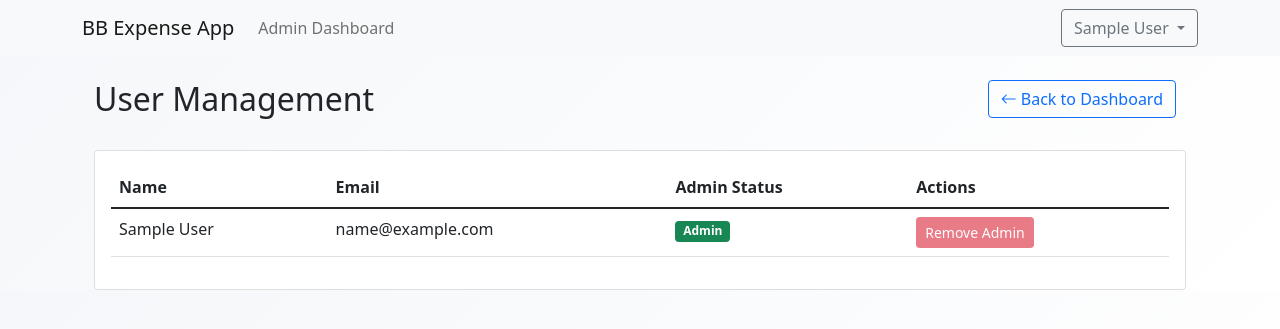
After one commit to ThomasKLA10/expense-app, a Flask app: page /admin/users in a window 1280 px wide. The commit adds this page. Shown: the top 329 px of the page. Run offline with Flask 3, Linux system fonts and the light colour scheme; a user stored in the database is signed in; tables that the repository leaves empty hold one stand-in row (values such as "Sample post"); some libraries are stand-ins or nearby versions.

Commit message:
added admin control in admin dashboard

```diff
--- a/app/__init__.py
+++ b/app/__init__.py
@@ -3,7 +3,7 @@ from flask import Flask, render_template, redirect, url_for, flash, request, sen
 from flask_login import login_required, current_user
 from .extensions import db, migrate, login_manager
 from .config import Config
-from .models import Receipt
+from .models import Receipt, User
 from .ocr import ReceiptScanner
 from werkzeug.utils import secure_filename
 from functools import wraps
@@ -168,6 +168,26 @@ def create_app():
             return redirect(url_for('admin_dashboard'))
         return render_template('admin/receipt_review.html', receipt=receipt)
 
+    @app.route('/admin/users')
+    @admin_required
+    def admin_users():
+        users = User.query.order_by(User.name).all()
+        return render_template('admin/users.html', users=users, current_user=current_user)
+
+    @app.route('/admin/users/<int:user_id>/toggle-admin', methods=['POST'])
+    @admin_required
+    def toggle_admin(user_id):
+        if current_user.id == user_id:
+            flash('You cannot modify your own admin status.', 'error')
+            return redirect(url_for('admin_users'))
+
+        user = User.query.get_or_404(user_id)
+        user.is_admin = not user.is_admin
+        db.session.commit()
+
+        flash(f'{"Removed admin privileges from" if not user.is_admin else "Granted admin privileges to"} {user.name}.', 'success')
+        return redirect(url_for('admin_users'))
+
     # Create database tables
     with app.app_context():
         db.create_all()
--- a/app/templates/admin/admin_dashboard.html
+++ b/app/templates/admin/admin_dashboard.html
@@ -5,6 +5,11 @@
     <div class="row mb-4">
         <div class="col">
             <h2>Admin Dashboard</h2>
+        </div>
+        <div class="col-auto">
+            <a href="{{ url_for('admin_users') }}" class="btn btn-outline-primary">
+                <i class="bi bi-people"></i> Manage Users
+            </a>
         </div>
     </div>
 
--- /dev/null
+++ b/app/templates/admin/users.html
@@ -0,0 +1,54 @@
+{% extends "base.html" %}
+
+{% block content %}
+<div class="container">
+    <div class="row mb-4">
+        <div class="col">
+            <h2>User Management</h2>
+        </div>
+        <div class="col-auto">
+            <a href="{{ url_for('admin_dashboard') }}" class="btn btn-outline-primary">
+                <i class="bi bi-arrow-left"></i> Back to Dashboard
+            </a>
+        </div>
+    </div>
+
+    <div class="card">
+        <div class="card-body">
+            <table class="table">
+                <thead>
+                    <tr>
+                        <th>Name</th>
+                        <th>Email</th>
+                        <th>Admin Status</th>
+                        <th>Actions</th>
+                    </tr>
+                </thead>
+                <tbody>
+                    {% for user in users %}
+                    <tr>
+                        <td>{{ user.name }}</td>
+                        <td>{{ user.email }}</td>
+                        <td>
+                            <span class="badge bg-{{ 'success' if user.is_admin else 'secondary' }}">
+                                {{ 'Admin' if user.is_admin else 'User' }}
+                            </span>
+                        </td>
+                        <td>
+                            <form method="POST" action="{{ url_for('toggle_admin', user_id=user.id) }}" class="d-inline">
+                                <button type="submit"
+                                        class="btn btn-sm btn-{{ 'danger' if user.is_admin else 'success' }}"
+                                        {% if user.id == current_user.id %}disabled{% endif %}
+                                        onclick="if(!confirm('Are you sure?')) return false;">
+                                    {{ 'Remove Admin' if user.is_admin else 'Make Admin' }}
+                                </button>
+                            </form>
+                        </td>
+                    </tr>
+                    {% endfor %}
+                </tbody>
+            </table>
+        </div>
+    </div>
+</div>
+{% endblock %}
```
